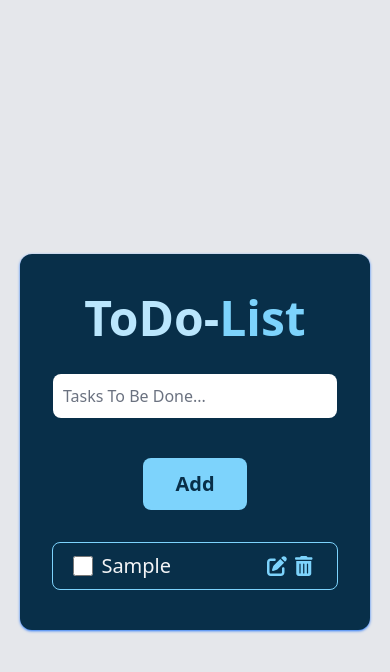
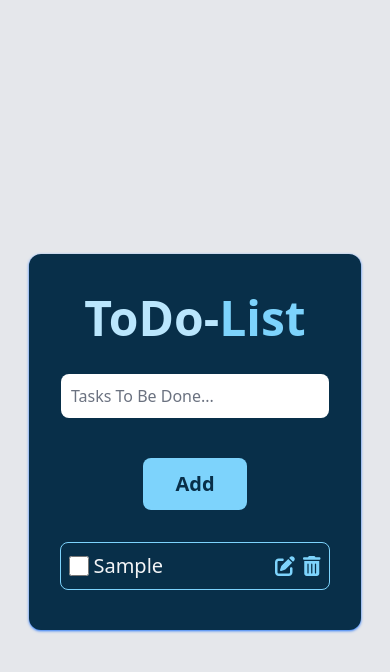
Before and after one commit to IniMichael/React-To-Do-List, a React (Vite) app: page / in a window 390 px wide. Both pictures are taken after typing "Sample" into the empty fields and a click on the button "Add". Shown: the top 672 px of the page. Built offline with nearby package versions, Linux system fonts and the light colour scheme.

Commit message:
modified CSS in app.jsx

```diff
--- a/src/App.jsx
+++ b/src/App.jsx
@@ -74,7 +74,7 @@ function App() {
 
   return (
     <div className='bg-gray-200 w-full h-screen flex items-center px-5 my-5 pb-5 mb-5'>
-      <div className='w-[600px] m-auto text-center bg-sky-950 shadow shadow-blue-500 p-5 rounded-[12px]'>
+      <div className='w-[600px] xxxxxl:w-[40%] xxxxl:w-[40%] xxxl:w-[50%] xxl:w-[50%] xl:w-[600px] lg:w-[600px] md:w-[600px] sm:w-[600px] xs:w-[90%] xxs:w-[95%] xxxs:w-[100%] xxxxs:w-[100%] m-auto text-center bg-sky-950 shadow shadow-blue-500 p-5 rounded-[12px]'>
         <h1 className='text-5xl font-bold mb-8 text-sky-200 mt-5'>ToDo-<span className='header text-sky-300'>List</span></h1>
         <form onSubmit={handleForm}>
           {/* Input field for adding or editing todos */}
@@ -101,12 +101,12 @@ function App() {
               <li
                 key={index}
                 className={`bg-transparent border border-sky-300 flex h-12 items-center mb-5 text-gray-100 py-5 rounded-lg
-                text-xl px-5 w-[92%] m-auto justify-between truncate xs:w-[92%] sm:w-[92%] md:w-[92%] lg:w-[92%] xl:w-[92%] ${singleTodo.completed ? 'opacity-50' : ''}`}>
+                text-xl px-2 w-[92%] m-auto justify-between truncate xs:w-[92%] sm:w-[92%] md:w-[92%] lg:w-[92%] xl:w-[92%] ${singleTodo.completed ? 'opacity-50' : ''}`}>
                   <span className='check text-sky-300 flex items-center'>
                   {/* Checkbox to mark todo as completed */}
                   <input
                     type="checkbox"
-                    className='w-5 h-5 mr-2'
+                    className='w-5 h-5 mr-1'
                     checked={singleTodo.completed}
                     onChange={() => {
                       toggleTodoCompletion(singleTodo.todoName);
@@ -130,14 +130,18 @@ function App() {
                 <div className='icons'>
                 {/* Button to edit a todo */}
                 <span
-                  onClick={() => editTodoTextAndSave(singleTodo.todoName)}
-                  className='edit text-sky-300 cursor-pointer px-1'>
-                  {editTodo === singleTodo.todoName ? '' : (<FontAwesomeIcon icon={faPenToSquare} />)}
-                </span>
+                    className={`edit text-sky-300 cursor-pointer pl-1 pr-2 ${singleTodo.completed ? 'pointer-events-none' : ''}`}
+                    onClick={() => {
+                      if (!singleTodo.completed) {
+                        editTodoTextAndSave(singleTodo.todoName);
+                      }
+                    }}>
+                    {editTodo === singleTodo.todoName ? '' : (<FontAwesomeIcon icon={faPenToSquare} />)}
+                  </span>
                 {/* Button to delete a todo */}
                 <span
                   onClick={() => deleteTodo(singleTodo.todoName)}
-                  className='delete text-sky-300 cursor-pointer px-1'>
+                  className='delete text-sky-300 cursor-pointer px-0'>
                   <FontAwesomeIcon icon={faTrashCan} />
                 </span>
                 </div>
--- a/tailwind.config.js
+++ b/tailwind.config.js
@@ -4,11 +4,18 @@ export default {
   theme: {
     extend: {
       screens: {
-        'xs': '1px',  // Extra small screens
+        'xxxxs': '1px',  // Extra small screens x4
+        'xxxs': '320px',  // Extra small screens x3
+        'xxs': '375px',  // Extra small screens x2
+        'xs': '425px',  // Extra small screens
         'sm': '640px',  // Small screens
         'md': '768px',  // Medium screens
         'lg': '1024px', // Large screens
         'xl': '1280px', // Extra-large screens
+        'xxl': '1440px', // Extra-large screens x2
+        'xxxl': '2560px', // Extra-large screens x3
+        'xxxxl': '2585px', // Extra-large screens x4
+        'xxxxxl': '2687px', // Extra-large screens x5
       },
     },
   },
```
Also changed, not shown: 1 other file (tests, documents, lock files or other folders).
